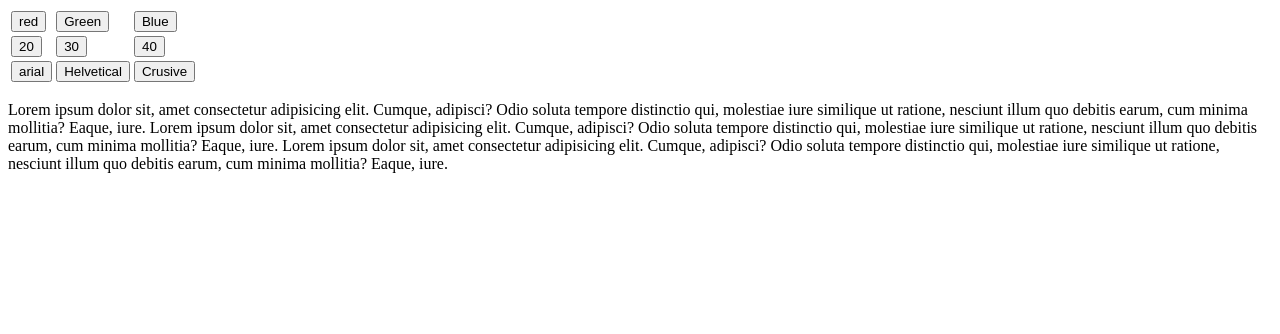
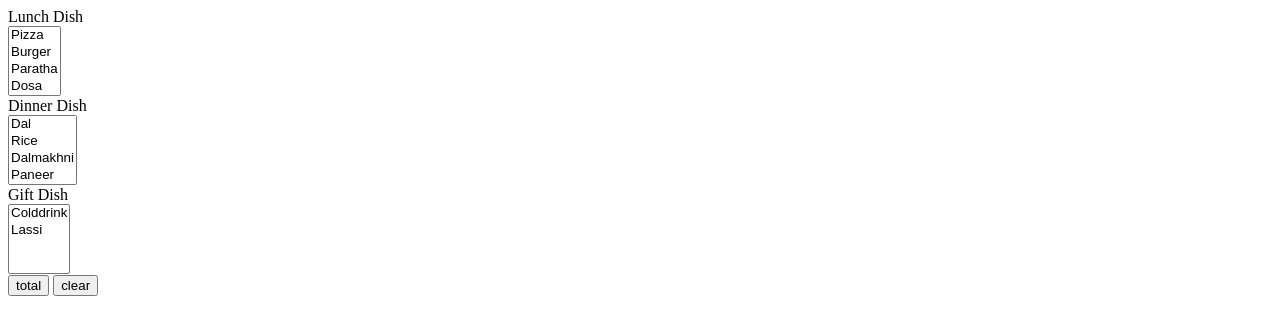
Before and after one commit to shahnaawaz/shahnawaz, a plain HTML site: page index.html in a window 1280 px wide. Drawn offline with Linux system fonts and the light colour scheme.

Commit message:
Add files via upload

```diff
--- a/index.html
+++ b/index.html
@@ -1,114 +1,50 @@
 <!DOCTYPE html>
 <html lang="en">
-
 <head>
     <meta charset="UTF-8">
     <meta http-equiv="X-UA-Compatible" content="IE=edge">
     <meta name="viewport" content="width=device-width, initial-scale=1.0">
-    <title>screen colour</title>
+    <title>Document</title>
 </head>
+<body>
+    <label>Lunch Dish</label>
+    <div>
 
-<body>
-    <div class="container">
-        <table id="tbl">
-            <tr>
-                <td><button id="btnr">red</button></td>
+        <select name="lunch" id="lunch1"onclick="fill(this)" multiple>
+            <option  value="Pizza">Pizza</option>
+            <option value="Burger">Burger</option>
+            <option value="Paratha">Paratha</option>
+            <option value="Dosa">Dosa</option>
+            <option value="Itly" >Itly</option>
+            <option value="Poha">Poha</option>
+    </select>
+    </div>
+    <label>Dinner Dish</label>
+    <div>
 
-                <td><button id="btng">Green</button></td>
-                <td><button id="btnb">Blue</button></td>
-            </tr>
-
-            <tr>
-                <td><button id="btn20">20</button></td>
-
-                <td><button id="btn30">30</button></td>
-                <td><button id="btn40">40</button></td>
-            </tr>
-
-            <tr>
-                <td><button id="btna">arial</button></td>
-
-                <td><button id="btnh">Helvetical</button></td>
-                <td><button id="btnc">Crusive</button></td>
-            </tr>
-
-
-        </table>
-    </div>
-    <div class="para">
-        <p id="txt">
-            Lorem ipsum dolor sit, amet consectetur adipisicing elit. Cumque, adipisci? Odio soluta tempore distinctio
-            qui, molestiae iure similique ut ratione, nesciunt illum quo debitis earum, cum minima mollitia? Eaque,
-            iure.
-            Lorem ipsum dolor sit, amet consectetur adipisicing elit. Cumque, adipisci? Odio soluta tempore distinctio
-            qui,
-            molestiae iure similique ut ratione, nesciunt illum quo debitis earum, cum minima mollitia? Eaque, iure.
-
-            Lorem ipsum dolor sit, amet consectetur adipisicing elit. Cumque, adipisci? Odio soluta tempore distinctio
-            qui,
-            molestiae iure similique ut ratione, nesciunt illum quo debitis earum, cum minima mollitia? Eaque, iure.
-
-        </p>
+        <select name="dinner" id="dinner1" onclick="fill(this)" multiple>
+            <option  value="Dal">Dal</option>
+            <option value="Rice">Rice</option>
+            <option value="Dalmakhni">Dalmakhni</option>
+            <option value="Paneer">Paneer</option>
+            <option value="Roti">Roti</option>
+            <option value="Razma">Razma</option>
+    </select>
 
     </div>
+    <label>Gift Dish</label>
+    <div>
 
+        <select name="choice" id="choice1"onclick="fill(this)" multiple>
+            <option  value="Colddrink">Colddrink</option>
+            <option value="Lassi" >Lassi</option>
+       </select>
 
-    <script>
-
-
-        function greenData() {
-            document.getElementById("txt").style.color = "Green";
-        }
-        document.getElementById("btng").addEventListener("click", greenData)
-
-        function redData() {
-            document.getElementById("txt").style.color = "red";
-        }
-        document.getElementById("btnr").addEventListener("click", redData)
-
-        function blueData() {
-            document.getElementById("txt").style.color = "blue";
-        }
-        document.getElementById("btnb").addEventListener("click", blueData)
-
-
-        function testx() {
-            document.getElementById("txt").style.fontSize = "20px";
-        }
-        document.getElementById("btn20").addEventListener("click", testx)
-
-
-        function test30() {
-            document.getElementById("txt").style.fontSize = "30px";
-        }
-        document.getElementById("btn30").addEventListener("click", test30)
-
-
-
-        function test40() {
-            document.getElementById("txt").style.fontSize = "40px";
-        }
-        document.getElementById("btn40").addEventListener("click", test40)
-
-
-        function fontchange() {
-            document.getElementById("txt").style.fontFamily = "arial"
-        }
-        document.getElementById("btna").addEventListener("click", fontchange)
-
-        function fontchangeh() {
-            document.getElementById("txt").style.fontFamily = "helvetica"
-        }
-        document.getElementById("btnh").addEventListener("click", fontchangeh)
-
-
-
-        function fontChangec() {
-            document.getElementById("txt").style.fontFamily = "sans-serif"
-        }
-        document.getElementById("btnc").addEventListener("click", fontChangec)
-
-    </script>
+    </div>
+    <button id="btn" click="load()">total</button>
+    <button id="clr" click="reset()">clear</button>
+    <div id="res"></div>
+    <div id="total"></div><br>
+    <script src="index.js"></script>
 </body>
-
 </html>
```
